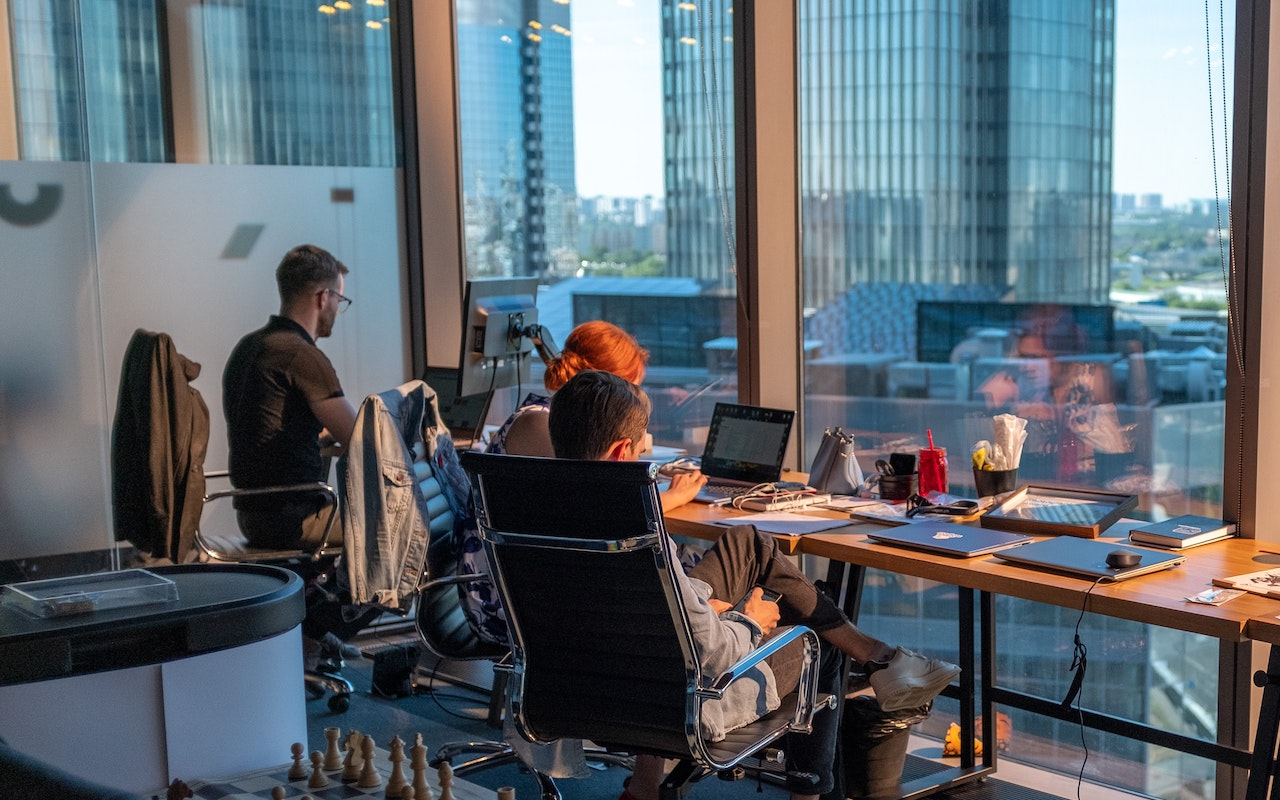
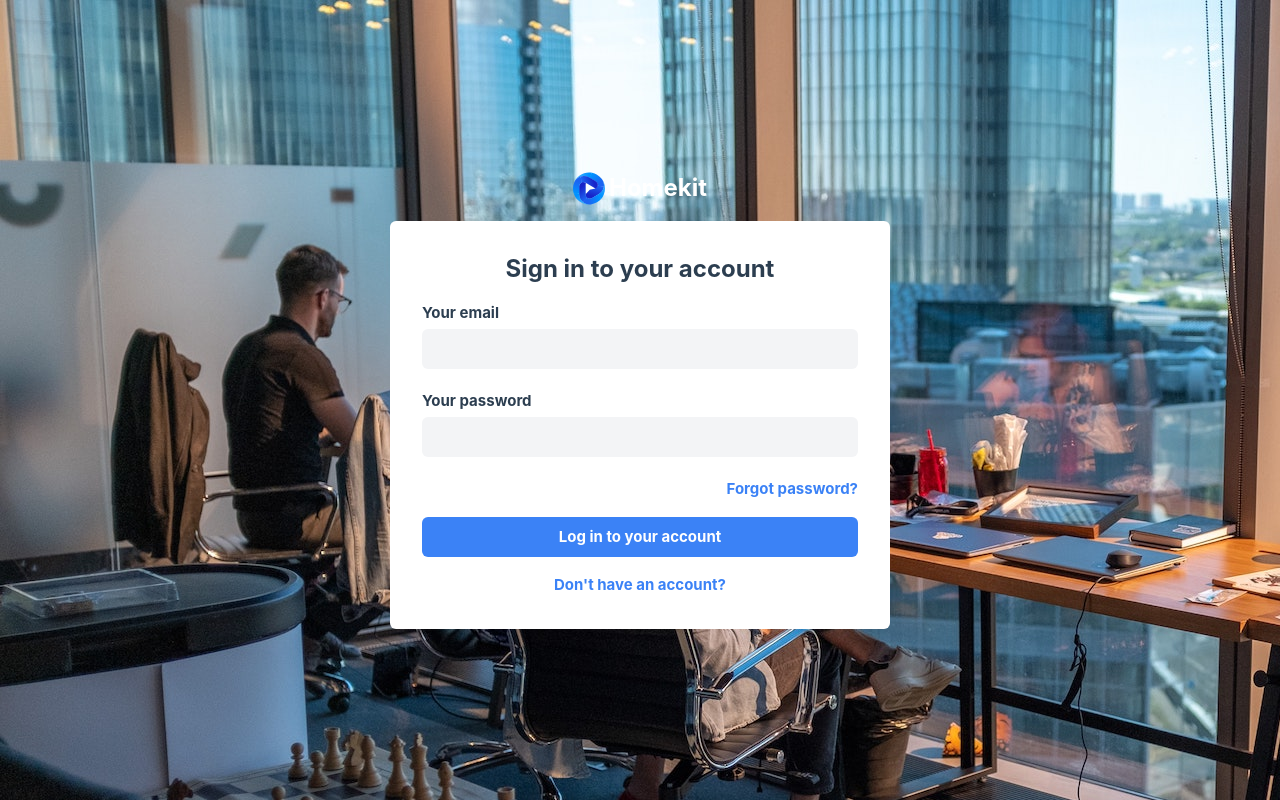
Before and after one commit to richardevcom/vue3-boilerplate, a Vue app: page /login in a window 1280 px wide. Built offline with nearby package versions, Linux system fonts and the light colour scheme.

Commit message:
feat: add login ui

```diff
--- a/package.json
+++ b/package.json
@@ -14,8 +14,10 @@
 	},
 	"dependencies": {
 		"pinia": "^2.0.22",
+		"vee-validate": "^4.12.3",
 		"vue": "^3.2.39",
-		"vue-router": "^4.1.5"
+		"vue-router": "^4.1.5",
+		"yup": "^1.3.3"
 	},
 	"devDependencies": {
 		"@rushstack/eslint-patch": "^1.2.0",
--- a/src/layout/AuthLayout.vue
+++ b/src/layout/AuthLayout.vue
@@ -1,10 +1,11 @@
 <template>
   <div
-    class="w-screen h-screen"
+    class="w-screen h-screen flex justify-center items-center"
     :style="{
       backgroundImage: 'url(' + backgroundImg + ')',
     }"
     >
+    <slot></slot>
   </div>
 </template>
 
--- a/src/router/index.js
+++ b/src/router/index.js
@@ -1,6 +1,4 @@
 import { createRouter, createWebHistory } from "vue-router";
-import HomeView from "../views/HomeView.vue";
-import LoginView from "@/views/auths/LoginView.vue";
 
 const router = createRouter({
   history: createWebHistory(import.meta.env.BASE_URL),
@@ -8,12 +6,17 @@ const router = createRouter({
     {
       path: "/",
       name: "home",
-      component: HomeView,
+      component: () => import("../views/HomeView.vue"),
     },
     {
       path: "/login",
       name: "login",
-      component: LoginView,
+      component: () => import("@/views/auths/LoginView.vue"),
+    },
+    {
+      path: "/main",
+      name: "main",
+      component: () => import("@/views/mains/DefaulMainView.vue"),
     },
     {
       path: "/about",
--- a/src/views/auths/LoginView.vue
+++ b/src/views/auths/LoginView.vue
@@ -1,8 +1,79 @@
 <template>
-    <AuthLayout />
+  <AuthLayout>
+    <div class="">
+      <div
+        class="flex justify-center items-center text-white font-bold gap-1 mb-4 text-2xl"
+      >
+        <img src="../../assets/images/logo.svg" alt="Logo" />
+        Homekit
+      </div>
+      <div class="bg-white rounded-md p-8 grid gap-4 xl:min-w-[500px]">
+        <div class="text-center font-bold text-2xl">Sign in to your account</div>
+        <form @submit="onSubmit" class="gap-4 grid">
+          <div class="grid gap-1">
+            <label for="name" class="font-bold">Your email</label>
+            <input
+              v-model="email"
+              v-bind="emailAttrs"
+              name="email"
+              type="email"
+              class="bg-gray-100 :active:border-blue-400 p-2 rounded-md"
+            />
+            <span class="text-red-500 text-xs">{{ errors.email }}</span>
+          </div>
+
+          <div class="grid gap-1">
+            <label for="password" class="font-bold">Your password</label>
+            <input
+              v-model="password"
+              v-bind="passwordAttrs"
+              name="password"
+              type="password"
+              class="bg-gray-100 :active:border-blue-400 p-2 rounded-md"
+            />
+            <span class="text-red-500 text-xs">{{ errors.password }}</span>
+          </div>
+
+          <div class="text-end cursor-pointer text-blue-500 :hover:underline">
+            <div class="font-bold">Forgot password?</div>
+          </div>
+
+          <button
+            class="bg-blue-500 text-white text-center p-2 rounded-md w-full font-bold"
+          >
+            Log in to your account
+          </button>
+          <div
+            class="cursor-pointer font-bold text-blue-500 w-full text-center :hover:underline"
+          >
+            Don't have an account?
+          </div>
+        </form>
+      </div>
+    </div>
+  </AuthLayout>
 </template>
 
 <script setup>
-import AuthLayout from '@/layout/AuthLayout.vue';
+import AuthLayout from "@/layout/AuthLayout.vue";
+import { useForm } from "vee-validate";
+import * as yup from "yup";
+import logoImg from "@/assets/images/logo.svg";
+console.log(logoImg);
+const schema = yup.object({
+  email: yup.string().email().required(),
+  password: yup.string().min(6).required(),
+});
+
+const { defineField, errors, handleSubmit } = useForm({
+  validationSchema: schema,
+});
+
+const [email, emailAttrs] = defineField("email");
+const [password, passwordAttrs] = defineField("password");
+
+const onSubmit = handleSubmit((values) => {
+  alert(JSON.stringify(values, null, 2));
+});
 </script>
 <style scoped></style>
```
Also changed, not shown: src/assets/images/logo.svg (added).
